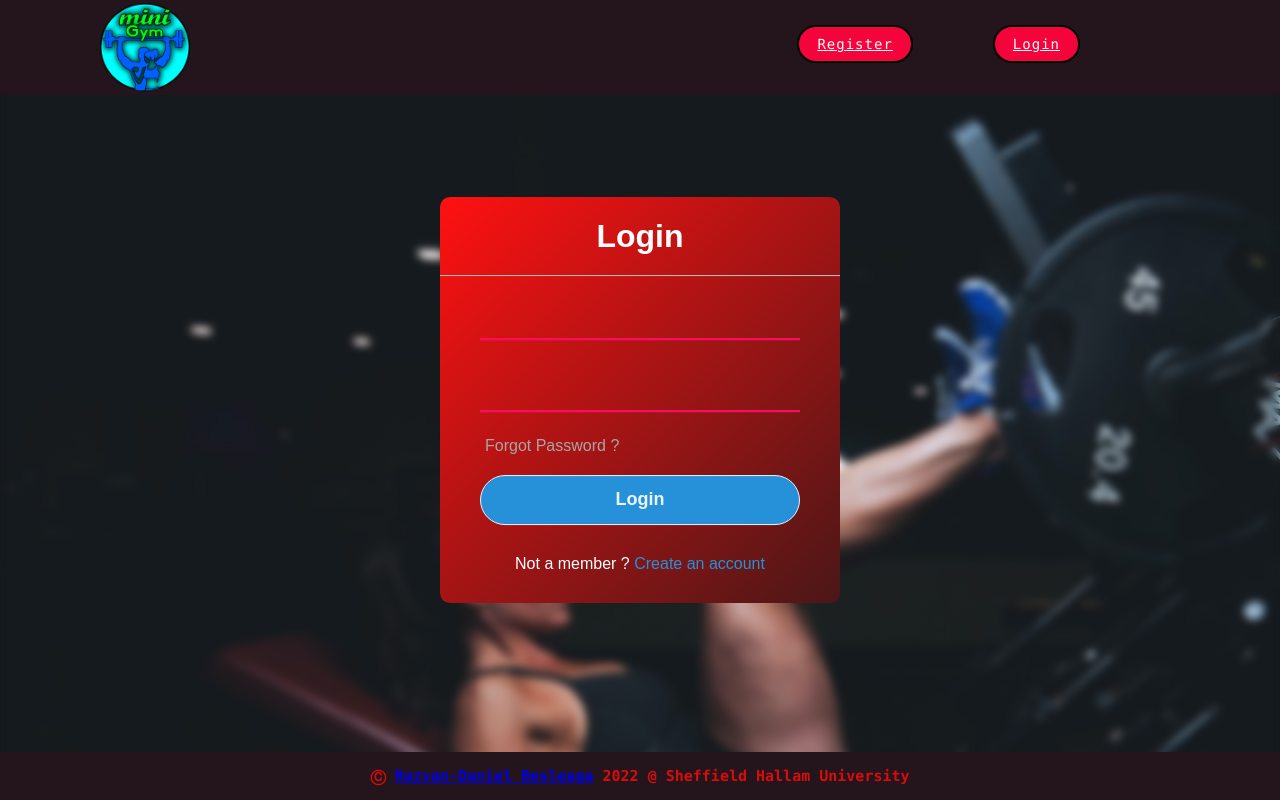
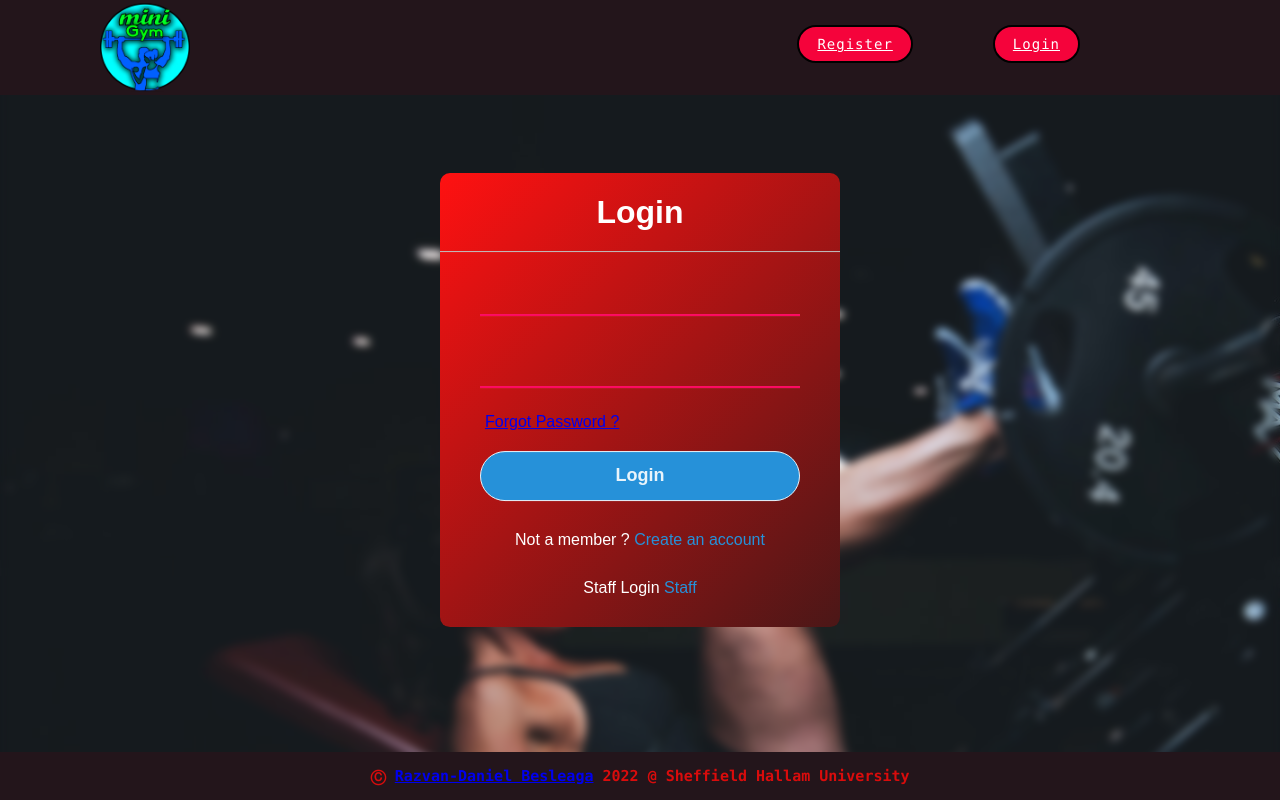
Before and after one commit to aGamer106/databases-and-web-assignment, a PHP site: page /Assignment/login.php in a window 1280 px wide. Run offline with PHP 8.4, Linux system fonts and the light colour scheme.

Commit message:
added login link for staff

```diff
--- a/login.php
+++ b/login.php
@@ -55,7 +55,7 @@
                 <span class="text-danger"><?php echo $pwderr; ?></span>
             </div>
             <div class="password">
-                Forgot Password ?<a href="reset.php"></a>
+                <a href="reset.php"> Forgot Password ? </a>
             </div>
             <div class="button">
                 <input type="submit" value="Login" name="submit">
@@ -63,13 +63,12 @@
             <div class="signup-link">
                 Not a member ? <a href="register.php">Create an account</a>
             </div>
+            <div class="signup-link">
+                Staff Login <a href="staffLogin.php">Staff</a>
+            </div>
 
         </form>
     </div>
-
-
-
-
 
 
     <?php
```
